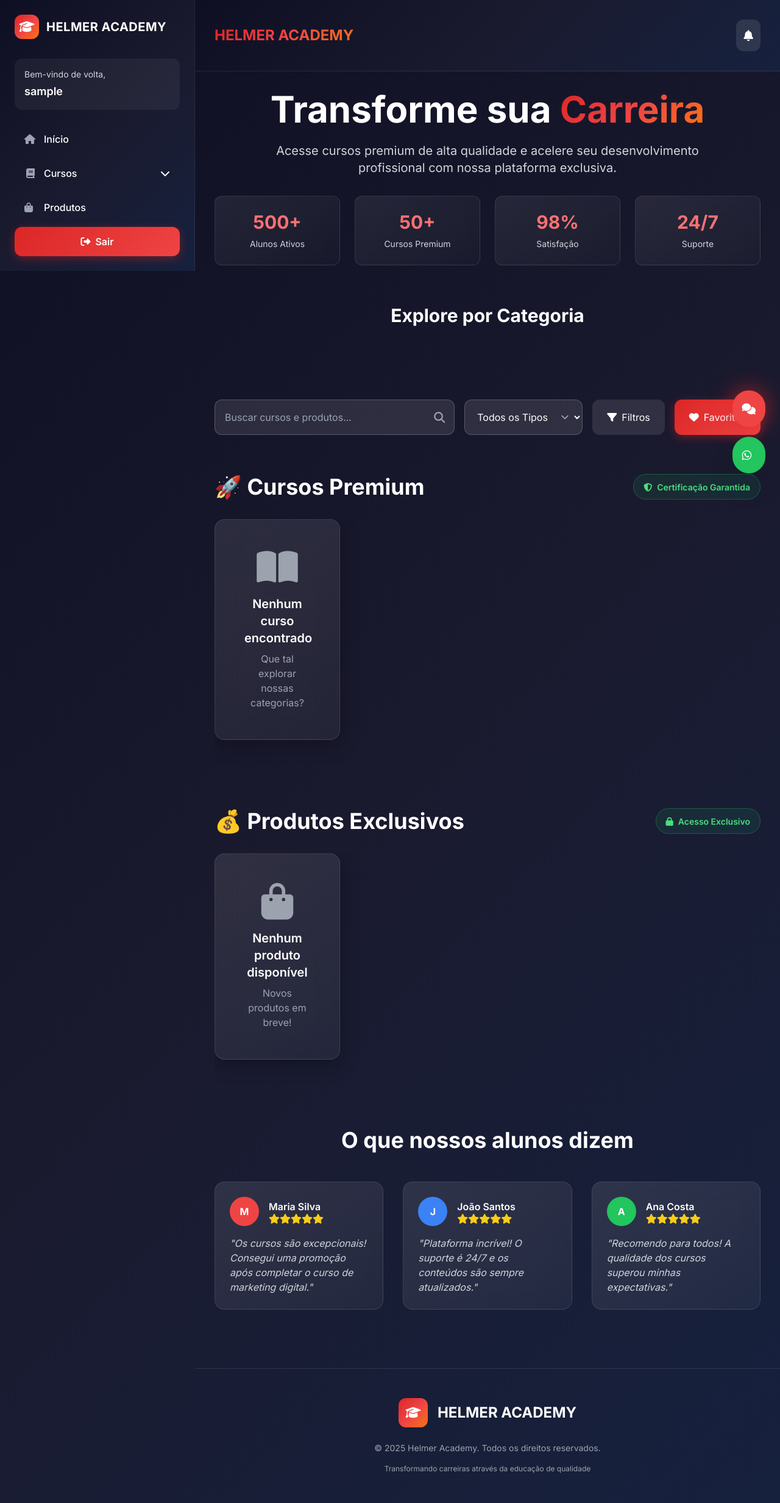
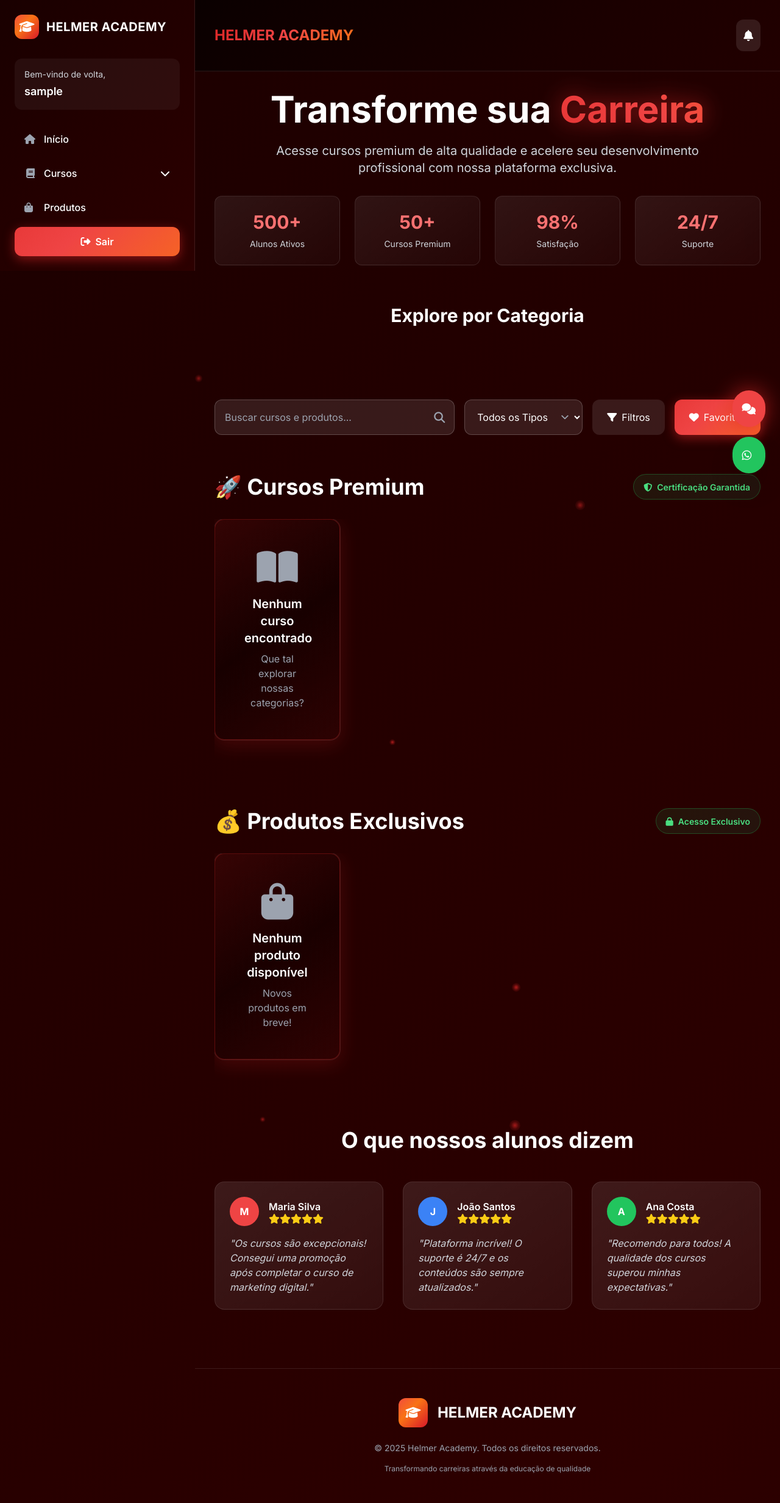
Before and after one commit to DexsDevelopers/area-de-membros, a PHP site: page /index_moderno.php in a window 1280 px wide. Shown: the whole page at 61% size. Run offline with PHP 8.4, Linux system fonts and the light colour scheme; the visitor is signed in with stand-in values (Sample User, id 1); data that the repository does not hold is empty; some libraries are stand-ins or nearby versions.

Commit message:
🎨 Tema preto/vermelho com efeitos dopaminérgicos - Banners corrigidos, horas removidas, partículas e animações premium

```diff
--- a/index_moderno.php
+++ b/index_moderno.php
@@ -116,18 +116,51 @@ try {
     }
 
     .gradient-bg {
-        background: linear-gradient(135deg, #0f0f23 0%, #1a1a2e 50%, #16213e 100%);
+        background: linear-gradient(135deg, #000000 0%, #1a0000 25%, #2d0000 50%, #1a0000 75%, #000000 100%);
+        background-size: 400% 400%;
+        animation: gradientShift 8s ease infinite;
+    }
+
+    @keyframes gradientShift {
+        0% { background-position: 0% 50%; }
+        50% { background-position: 100% 50%; }
+        100% { background-position: 0% 50%; }
     }
 
     .hero-gradient {
-        background: linear-gradient(135deg, #dc2626 0%, #ef4444 50%, #f97316 100%);
+        background: linear-gradient(135deg, #dc2626 0%, #ef4444 25%, #f97316 50%, #dc2626 75%, #ef4444 100%);
+        background-size: 200% 200%;
+        animation: heroPulse 3s ease infinite;
+    }
+
+    @keyframes heroPulse {
+        0% { background-position: 0% 50%; }
+        50% { background-position: 100% 50%; }
+        100% { background-position: 0% 50%; }
     }
 
     .card-premium {
-        background: linear-gradient(145deg, rgba(255,255,255,0.1) 0%, rgba(255,255,255,0.05) 100%);
-        backdrop-filter: blur(20px);
-        border: 1px solid rgba(255,255,255,0.1);
-        box-shadow: 0 8px 32px rgba(0,0,0,0.3);
+        background: linear-gradient(145deg, rgba(220,38,38,0.1) 0%, rgba(0,0,0,0.3) 50%, rgba(220,38,38,0.05) 100%);
+        backdrop-filter: blur(25px);
+        border: 1px solid rgba(220,38,38,0.3);
+        box-shadow: 0 8px 32px rgba(220,38,38,0.2), 0 0 0 1px rgba(255,255,255,0.1);
+        position: relative;
+        overflow: hidden;
+    }
+
+    .card-premium::before {
+        content: '';
+        position: absolute;
+        top: 0;
+        left: -100%;
+        width: 100%;
+        height: 100%;
+        background: linear-gradient(90deg, transparent, rgba(255,255,255,0.1), transparent);
+        transition: left 0.5s;
+    }
+
+    .card-premium:hover::before {
+        left: 100%;
     }
 
     .card-hover {
@@ -223,14 +286,51 @@ try {
     }
 
     .btn-premium {
-        background: linear-gradient(135deg, #dc2626, #ef4444);
+        background: linear-gradient(135deg, #dc2626, #ef4444, #f97316);
+        background-size: 200% 200%;
         box-shadow: 0 4px 15px rgba(220, 38, 38, 0.4);
         transition: all 0.3s ease;
+        animation: buttonPulse 2s ease-in-out infinite;
+        position: relative;
+        overflow: hidden;
+    }
+
+    .btn-premium::before {
+        content: '';
+        position: absolute;
+        top: 0;
+        left: -100%;
+        width: 100%;
+        height: 100%;
+        background: linear-gradient(90deg, transparent, rgba(255,255,255,0.3), transparent);
+        transition: left 0.5s;
+    }
+
+    .btn-premium:hover::before {
+        left: 100%;
     }
 
     .btn-premium:hover {
-        transform: translateY(-2px);
-        box-shadow: 0 8px 25px rgba(220, 38, 38, 0.6);
+        transform: translateY(-3px) scale(1.05);
+        box-shadow: 0 12px 30px rgba(220, 38, 38, 0.8);
+        animation: buttonGlow 0.5s ease-in-out;
+    }
+
+    @keyframes buttonPulse {
+        0%, 100% {
+            background-position: 0% 50%;
+            box-shadow: 0 4px 15px rgba(220, 38, 38, 0.4);
+        }
+        50% {
+            background-position: 100% 50%;
+            box-shadow: 0 6px 20px rgba(220, 38, 38, 0.6);
+        }
+    }
+
+    @keyframes buttonGlow {
+        0% { box-shadow: 0 12px 30px rgba(220, 38, 38, 0.8); }
+        50% { box-shadow: 0 15px 40px rgba(220, 38, 38, 1); }
+        100% { box-shadow: 0 12px 30px rgba(220, 38, 38, 0.8); }
     }
 
     .mobile-optimized {
@@ -248,11 +348,64 @@ try {
         0% { background-position: 200% 0; }
         100% { background-position: -200% 0; }
     }
+
+    .particle {
+        position: absolute;
+        background: radial-gradient(circle, rgba(220,38,38,0.8) 0%, rgba(220,38,38,0.2) 50%, transparent 100%);
+        border-radius: 50%;
+        pointer-events: none;
+        animation: particleFloat 6s ease-in-out infinite;
+    }
+
+    @keyframes particleFloat {
+        0%, 100% {
+            transform: translateY(0px) scale(1);
+            opacity: 0.7;
+        }
+        50% {
+            transform: translateY(-20px) scale(1.2);
+            opacity: 1;
+        }
+    }
+
+    .dopamine-text {
+        background: linear-gradient(45deg, #dc2626, #ef4444, #f97316, #dc2626);
+        background-size: 400% 400%;
+        -webkit-background-clip: text;
+        -webkit-text-fill-color: transparent;
+        background-clip: text;
+        animation: textShimmer 3s ease-in-out infinite;
+    }
+
+    @keyframes textShimmer {
+        0%, 100% { background-position: 0% 50%; }
+        50% { background-position: 100% 50%; }
+    }
+
+    .glow-effect {
+        filter: drop-shadow(0 0 10px rgba(220, 38, 38, 0.5));
+        animation: glowPulse 2s ease-in-out infinite alternate;
+    }
+
+    @keyframes glowPulse {
+        0% { filter: drop-shadow(0 0 10px rgba(220, 38, 38, 0.5)); }
+        100% { filter: drop-shadow(0 0 20px rgba(220, 38, 38, 0.8)); }
+    }
 </style>
 </head>
-<body class="gradient-bg text-white min-h-screen">
+<body class="gradient-bg text-white min-h-screen relative overflow-hidden">
 
-<div class="flex flex-col lg:flex-row min-h-screen">
+<!-- Partículas de fundo -->
+<div class="absolute inset-0 overflow-hidden pointer-events-none">
+    <div class="particle w-3 h-3 top-1/4 left-1/4" style="animation-delay: 0s;"></div>
+    <div class="particle w-4 h-4 top-1/3 right-1/4" style="animation-delay: 1s;"></div>
+    <div class="particle w-2 h-2 bottom-1/4 left-1/3" style="animation-delay: 2s;"></div>
+    <div class="particle w-3 h-3 bottom-1/3 right-1/3" style="animation-delay: 3s;"></div>
+    <div class="particle w-2 h-2 top-1/2 left-1/2" style="animation-delay: 4s;"></div>
+    <div class="particle w-4 h-4 top-3/4 right-1/3" style="animation-delay: 5s;"></div>
+</div>
+
+<div class="flex flex-col lg:flex-row min-h-screen relative z-10">
 
     <!-- Sidebar Moderna -->
     <aside id="menu" x-data="{ openCategories: false }" class="fixed top-0 left-0 z-50 gradient-bg backdrop-blur-xl border-r border-white/10 text-white w-full max-w-xs h-full p-6 space-y-6 transform -translate-x-full lg:translate-x-0 lg:relative lg:block lg:w-80 flex-shrink-0">
@@ -356,7 +509,7 @@ try {
                 <div class="text-center mb-12">
                     <h1 class="text-4xl lg:text-6xl font-bold text-white mb-6">
                         Transforme sua
-                        <span class="text-gradient">Carreira</span>
+                        <span class="dopamine-text glow-effect">Carreira</span>
                     </h1>
                     <p class="text-xl text-gray-300 mb-8 max-w-3xl mx-auto">
                         Acesse cursos premium de alta qualidade e acelere seu desenvolvimento profissional com nossa plataforma exclusiva.
@@ -387,23 +540,27 @@ try {
             <!-- Banners Carousel -->
             <section class="fade-in">
                 <?php if (!empty($banners)): ?>
-                <div class="swiper banner-swiper relative w-full max-w-4xl mx-auto rounded-3xl shadow-2xl overflow-hidden">
+                <div class="swiper banner-swiper relative w-full max-w-5xl mx-auto rounded-3xl shadow-2xl overflow-hidden neon-border">
                     <div class="swiper-wrapper">
                         <?php foreach($banners as $banner): ?>
                         <div class="swiper-slide">
                             <a href="<?php echo htmlspecialchars($banner['link_destino']); ?>" aria-label="Saiba mais" class="block w-full aspect-[16/9] bg-cover bg-center bg-no-repeat relative group" style="background-image: url('/<?php echo htmlspecialchars($banner['imagem_url']); ?>');">
-                                <div class="absolute inset-0 bg-gradient-to-t from-black/80 via-transparent to-transparent"></div>
-                                <div class="absolute bottom-6 left-6 right-6">
-                                    <h3 class="text-2xl font-bold text-white mb-2">Oferta Especial</h3>
-                                    <p class="text-gray-200">Aproveite nossa promoção exclusiva!</p>
+                                <div class="absolute inset-0 bg-gradient-to-t from-black/90 via-black/20 to-transparent"></div>
+                                <div class="absolute bottom-8 left-8 right-8">
+                                    <h3 class="text-3xl font-bold text-white mb-3 text-gradient">Oferta Especial</h3>
+                                    <p class="text-gray-200 text-lg">Aproveite nossa promoção exclusiva!</p>
+                                    <div class="mt-4 inline-flex items-center bg-red-600/20 backdrop-blur-sm px-4 py-2 rounded-full border border-red-500/30">
+                                        <i class="fas fa-fire text-red-400 mr-2"></i>
+                                        <span class="text-red-300 font-semibold">Oferta Limitada</span>
+                                    </div>
                                 </div>
                             </a>
                         </div>
                         <?php endforeach; ?>
                     </div>
-                    <div class="swiper-button-next"></div>
-                    <div class="swiper-button-prev"></div>
-                    <div class="swiper-pagination"></div>
+                    <div class="swiper-button-next banner-next"></div>
+                    <div class="swiper-button-prev banner-prev"></div>
+                    <div class="swiper-pagination banner-pagination"></div>
                 </div>
                 <?php endif; ?>
             </section>
@@ -725,12 +882,17 @@ try {
                 disableOnInteraction: false
             },
             navigation: {
-                nextEl: '.banner-swiper .swiper-button-next',
-                prevEl: '.banner-swiper .swiper-button-prev'
+                nextEl: '.banner-next',
+                prevEl: '.banner-prev'
             },
             pagination: {
-                el: '.banner-swiper .swiper-pagination',
-                clickable: true
+                el: '.banner-pagination',
+                clickable: true,
+                dynamicBullets: true
+            },
+            effect: 'fade',
+            fadeEffect: {
+                crossFade: true
             }
         });
 
```
Also changed, not shown: other parts of index_moderno.php (+34 -4 lines).
